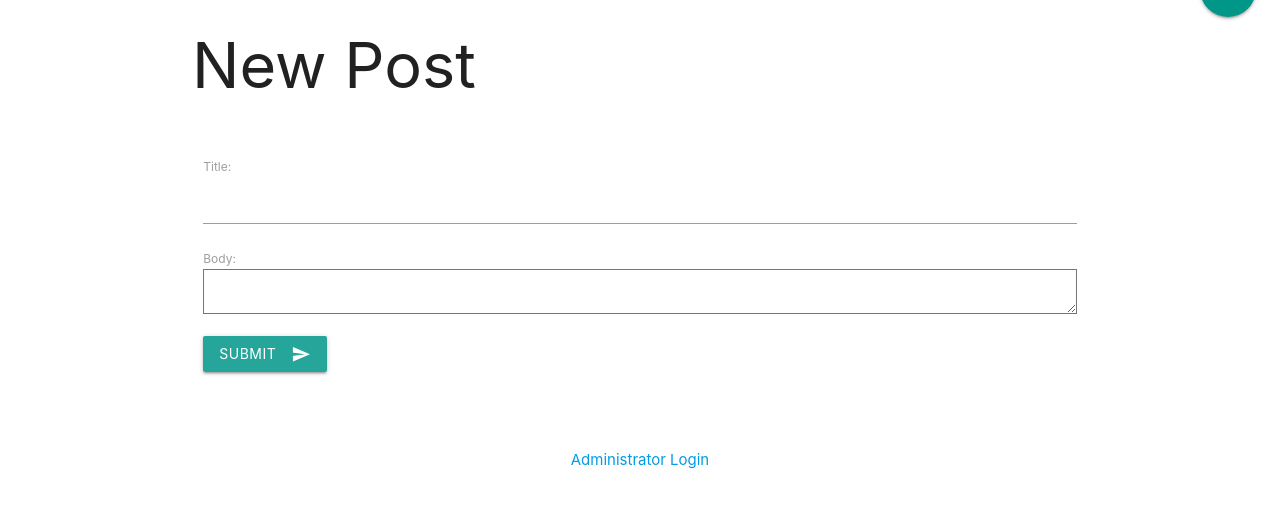
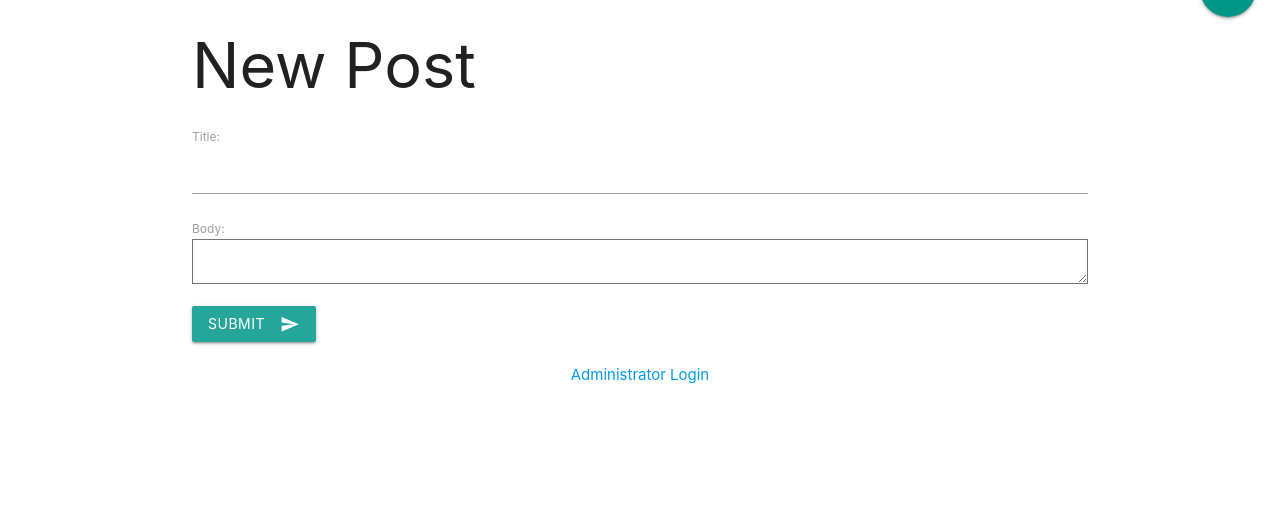
Before and after one commit to gertsfert/django_test, a Django app: page /new in a window 1280 px wide. Shown: the part 75-583 px from the top of the page. Run offline with Django 3.2, Linux system fonts and the light colour scheme.

Commit message:
Post edit changes:   - can now save edits!   - edits redirect to detail view for post

```diff
--- a/mysite/posts/templates/posts/post_edit.html
+++ b/mysite/posts/templates/posts/post_edit.html
@@ -3,17 +3,11 @@
 {% block content %}
 <h1>New Post</h1>
 
-<div class="row">
-    <form class="col s12" method="POST">{% csrf_token %}
-      <div class="row">
-        <div class="input-field col s12">
-          {{ form.as_p }}
-          <button class="btn waves-effect waves-light" type="submit" name="action">Submit
-            <i class="material-icons right">send</i>
-          </button>
-        </div>
-      </div>
-    </form>
-  </div>
+<form method="POST" class="post-form">{% csrf_token %}
+    {{ form.as_p }}
+    <button class="btn waves-effect waves-light" type="submit">Submit
+    <i class="material-icons right">send</i>
+    </button>
+</form>
 
 {% endblock %}
--- a/mysite/posts/views.py
+++ b/mysite/posts/views.py
@@ -1,7 +1,9 @@
-from django.shortcuts import render
+from django.shortcuts import render, redirect
 from django.http import HttpResponse
 from .models import Post
 from .forms import PostForm
+
+from datetime import datetime
 # Create your views here.
 def index(request):
 
@@ -24,10 +26,22 @@ def details(request, id):
     return render(request, 'posts/detail.html', context)
 
 def post_new(request):
-    form = PostForm()
 
-    context = {
-        'form': form,
-    }
+    if request.method == "POST":
+        form = PostForm(request.POST)
 
-    return render(request, 'posts/post_edit.html', context)
+        if form.is_valid():
+            post = form.save(commit=False)
+            post.author = request.user
+            post.created_at = datetime.now()
+            post.save()
+
+            return redirect('details', id=post.id)
+
+    else:
+        form = PostForm()
+        context = {
+            'form': form,
+        }
+
+        return render(request, 'posts/post_edit.html', context)
```
